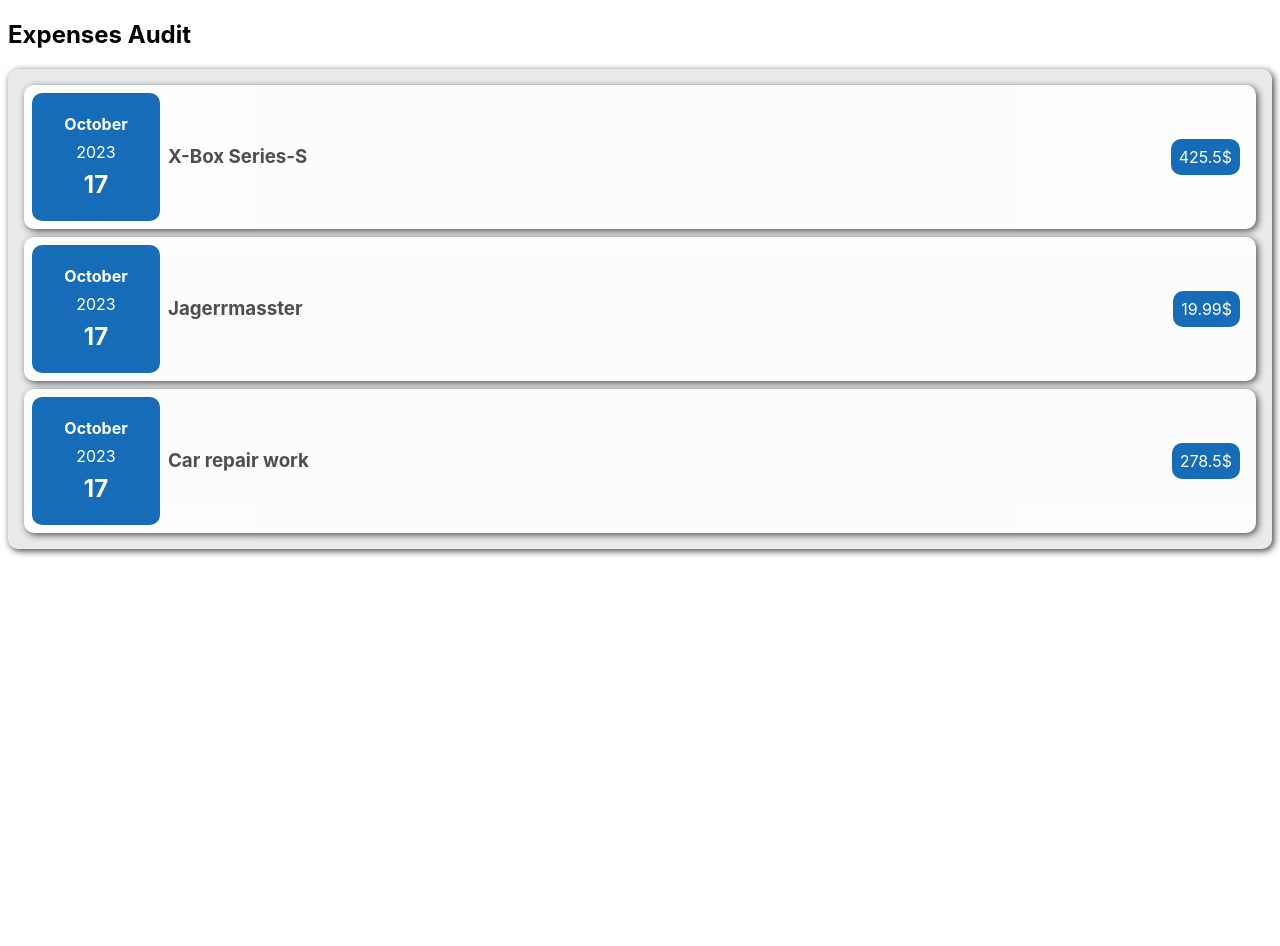
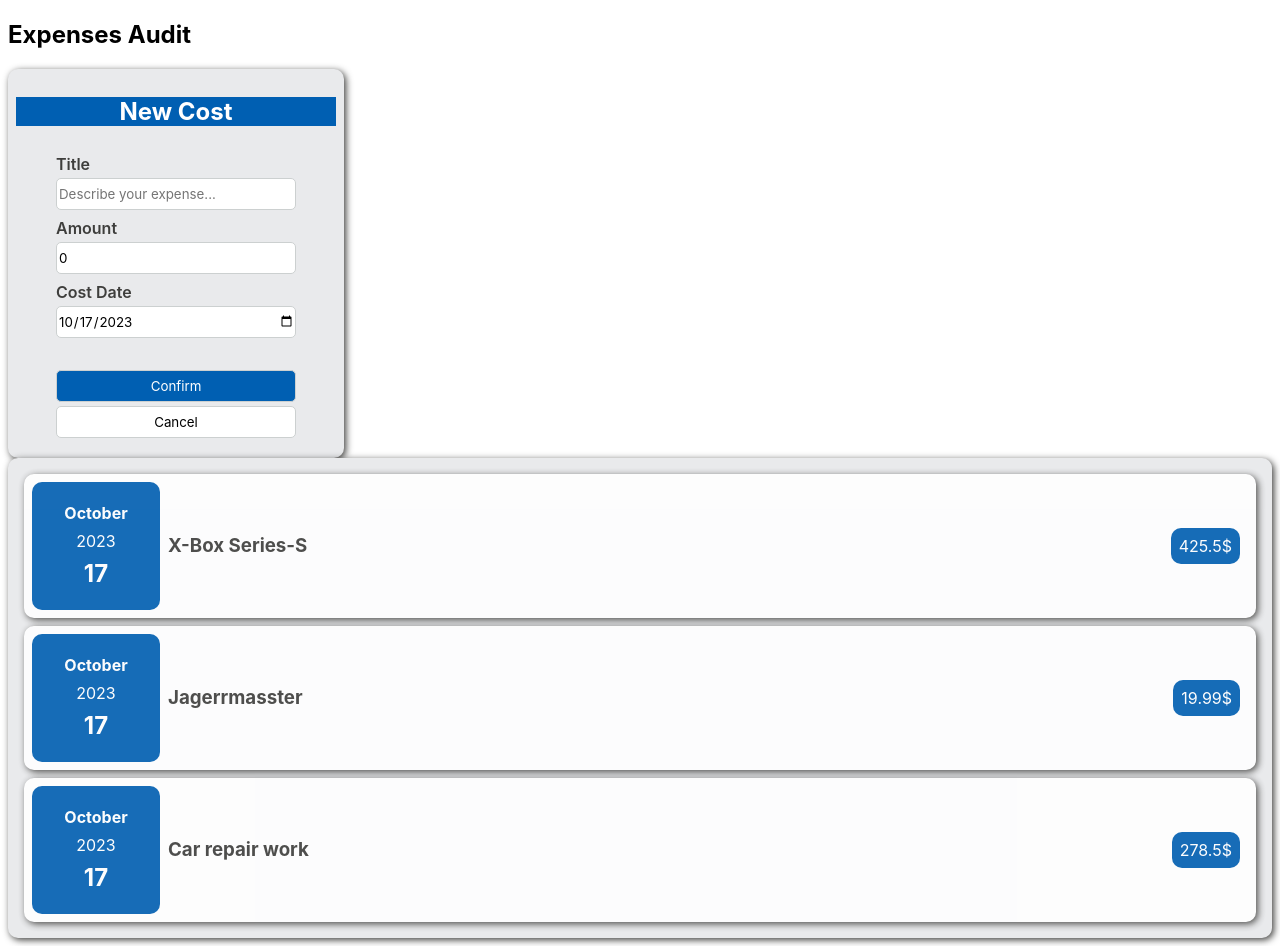
Before and after one commit to salesforceanton/expenses-audit, a React (Create React App) app: page / in a window 1280 px wide. Before the commit the page ends 800 px from the top, so only its background shows below. Built offline with nearby package versions, Linux system fonts and the light colour scheme.

Commit message:
add form component

```diff
--- a/src/App.js
+++ b/src/App.js
@@ -1,4 +1,5 @@
 import ExpensesList from "./components/expensesList/ExpensesList";
+import NewCostForm from "./components/newCostForm/NewCostForm";
 
 function App() {
     const costs = [
@@ -21,6 +22,7 @@
     return (
         <div>
             <h2>Expenses Audit</h2>
+            <NewCostForm/>
             <ExpensesList data={costs}/>
         </div>
 
--- a/src/components/card/Card.js
+++ b/src/components/card/Card.js
@@ -2,7 +2,9 @@
 
 const Card = (props) => {
     const styles = `${props.className} card`;
-    return <div className={styles}>{props.children}</div>
+    return <div className={styles}>
+            {props.children}
+        </div>
 }
 
 export default Card;
--- /dev/null
+++ b/src/components/newCostForm/NewCostForm.css
@@ -0,0 +1,62 @@
+label {
+    display: block;
+    font-weight: 600;
+    margin-bottom: 0.25rem;
+}
+
+input, button {
+    box-sizing: border-box;
+    height: 2rem;
+    width: 15rem;
+    border-radius: 5px;
+    border: var(--border-neutral-thin);
+    font-family: inherit;
+}
+
+input:active {
+    border: var(--border-neutral-thin);
+}
+
+button {
+    width: 15rem;
+    height: 2rem;
+    cursor: pointer;
+    margin-bottom: 0.25rem;
+}
+
+.form-wrapper {
+    width: 20rem;
+    display: flex;
+    flex-direction: column;
+    align-items: center;
+    background-color: var(--gradient-neutral-70);
+}
+
+form > * {
+    margin: 0.5rem;
+    color: var(--brand-color-black);
+}
+
+.card-header {
+    width: 20rem;
+    text-align: center;
+    background-color: var(--brand-color-blue);
+    color: var(--brand-color-white);
+}
+
+.submit-button {
+    background-color: var(--brand-color-blue);
+    color: var(--brand-color-white);
+}
+
+.cancel-button {
+    background-color: var(--brand-color-white);
+}
+
+.buttons-block {
+    margin-top: 2rem;
+    display: flex;
+    align-items: center;
+    flex-direction: column;
+    justify-content: center;
+}
--- /dev/null
+++ b/src/components/newCostForm/NewCostForm.js
@@ -0,0 +1,39 @@
+import React, {useState} from 'react';
+import Card from '../card/Card'
+import './NewCostForm.css';
+
+const NewCostForm = () => {
+    const [title, setTitle] = useState('');
+    const [amount, setAmount] = useState(0);
+    const [date, setDate] = useState(new Date().toISOString().slice(0, 10));
+
+    const titleChangeHandler = (e) => setTitle(e.target.value);
+    const amountChangeHandler = (e) => setAmount(e.target.value);
+    const dateChangeHandler = (e) => setDate(e.target.value);
+
+    return (
+        <Card className='form-wrapper'>
+            <h2 className='card-header'>New Cost</h2>
+            <form>
+                <div className='form-element'>
+                    <label>Title</label>
+                    <input placeholder='Describe your expense...' type='text' value={title} onChange={titleChangeHandler}/>
+                </div>
+                <div className='form-element'>
+                    <label>Amount</label>
+                    <input type='number' min='0.01' step='0.01' value={amount} onChange={amountChangeHandler}/>
+                </div>
+                <div className='form-element'>
+                    <label>Cost Date</label>
+                    <input type='date' className='datepicker-input' value={date} onChange={dateChangeHandler}/>
+                </div>
+                <div className='buttons-block'>
+                    <button className='submit-button' type='submit'>Confirm</button>
+                    <button className='cancel-button'>Cancel</button>
+                </div>
+            </form>
+        </Card>
+    )
+}
+
+export default NewCostForm;
--- a/src/index.css
+++ b/src/index.css
@@ -35,6 +35,7 @@
     --gradient-blue-40: #0C8EFF;
     --gradient-blue-50: #54698D;
 
+    --border-neutral-thin: 1px solid #CCD0D0;
     --border-neutral-medium: 2px solid #CCD0D0;
 }
 
```
